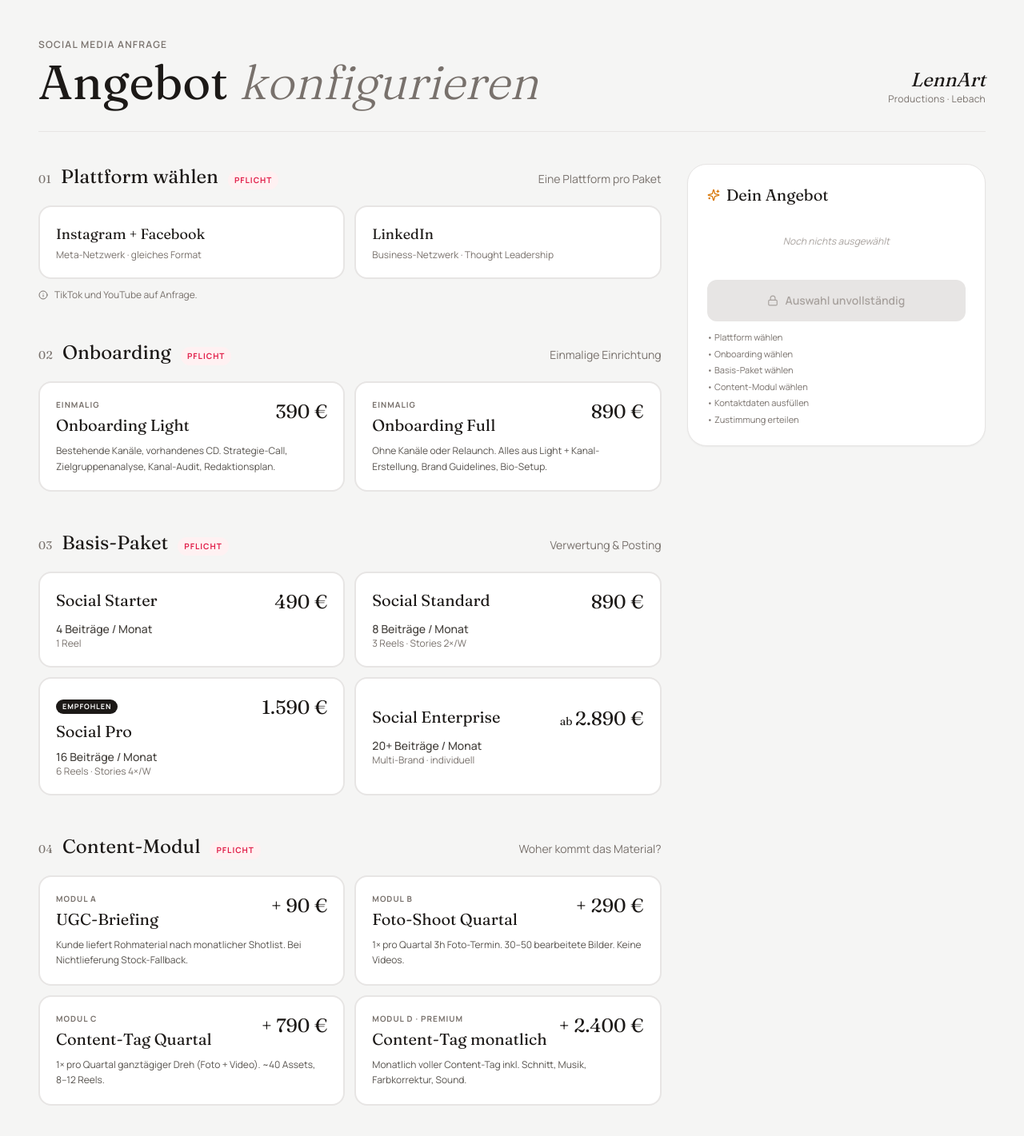
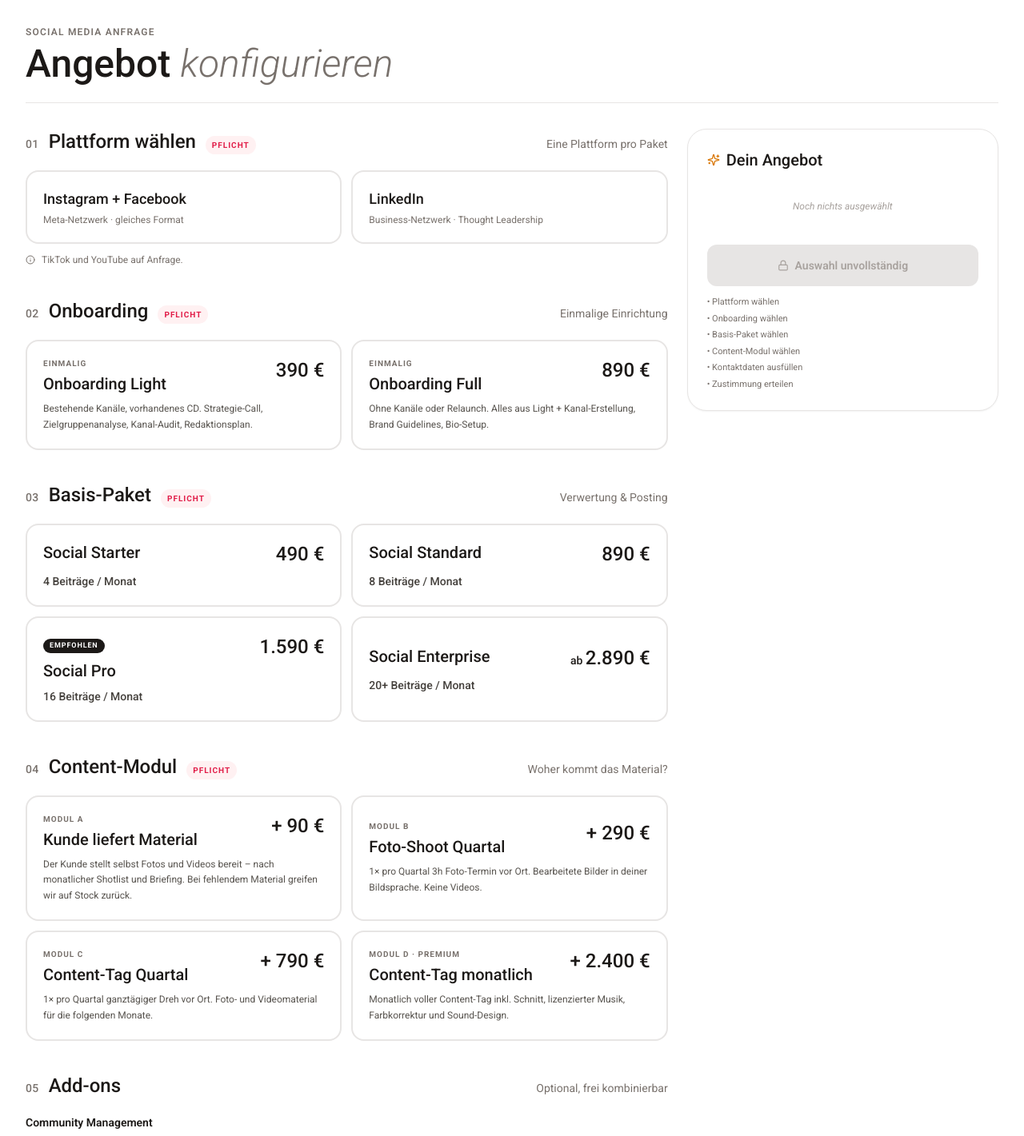
Before and after one commit to Lennartproductions/lennart-booking, a React (Vite) app: page / in a window 1280 px wide. Shown: the top 1421 px of the page at 80% size. Built offline with nearby package versions, Linux system fonts and the light colour scheme.

Commit message:
Update BookingFlow.jsx

```diff
--- a/src/BookingFlow.jsx
+++ b/src/BookingFlow.jsx
@@ -2,9 +2,9 @@ import React, { useState, useMemo, useEffect, useRef } from 'react';
 import { Check, ChevronRight, Info, Mail, Phone, User, Building2, MessageSquare, Sparkles, Lock, ArrowLeft, Loader2, AlertCircle } from 'lucide-react';
 
 const fontStyle = `
-  @import url('https://fonts.googleapis.com/css2?family=Fraunces:opsz,wght@9..144,300;9..144,400;9..144,500;9..144,600&family=Manrope:wght@300;400;500;600;700;800&display=swap');
-  .font-display { font-family: 'Fraunces', Georgia, serif; }
-  .font-body { font-family: 'Manrope', system-ui, sans-serif; }
+  @import url('https://fonts.googleapis.com/css2?family=Roboto:ital,wght@0,300;0,400;0,500;0,600;0,700;1,300;1,400&display=swap');
+  .font-display { font-family: 'Roboto', system-ui, sans-serif; font-weight: 500; }
+  .font-body { font-family: 'Roboto', system-ui, sans-serif; }
 `;
 
 const PRICES = {
@@ -24,7 +24,7 @@ const LABELS = {
   platform: { meta: 'Instagram + Facebook', linkedin: 'LinkedIn' },
   onboarding: { light: 'Onboarding Light', full: 'Onboarding Full' },
   package: { starter: 'Social Starter', standard: 'Social Standard', pro: 'Social Pro', enterprise: 'Social Enterprise' },
-  module: { A: 'Modul A · UGC-Briefing', B: 'Modul B · Foto-Shoot Quartal', C: 'Modul C · Content-Tag Quartal', D: 'Modul D · Content-Tag monatlich' },
+  module: { A: 'Modul A · Kunde liefert Material', B: 'Modul B · Foto-Shoot Quartal', C: 'Modul C · Content-Tag Quartal', D: 'Modul D · Content-Tag monatlich' },
   cm: { '4h': 'Community 4 h / Monat', '8h': 'Community 8 h / Monat', '15h': 'Community 15 h / Monat' },
 };
 
@@ -79,8 +79,8 @@ export default function BookingFlow() {
   const [submitting, setSubmitting] = useState(false);
   const [error, setError] = useState(null);
   const containerRef = useRef(null);
-const sidebarRef = useRef(null);
-const [sidebarOffset, setSidebarOffset] = useState(0);
+  const sidebarRef = useRef(null);
+  const [sidebarOffset, setSidebarOffset] = useState(0);
 
   // Höhen-Auto-Anpassung fürs iFrame
   useEffect(() => {
@@ -96,8 +96,8 @@ const [sidebarOffset, setSidebarOffset] = useState(0);
     return () => observer.disconnect();
   });
 
-// Sidebar folgt dem Scroll des Parent-Fensters (WordPress)
-useEffect(() => {
+  // Sidebar folgt dem Scroll des Parent-Fensters (WordPress) oder dem eigenen Scroll
+  useEffect(() => {
     const calculateOffset = (scrollY, iframeTop) => {
       if (!sidebarRef.current || !containerRef.current) return 0;
       const sidebarHeight = sidebarRef.current.offsetHeight;
@@ -109,22 +109,19 @@ useEffect(() => {
 
       if (relativeScroll > sidebarInitialTop) {
         const maxOffset = containerHeight - sidebarHeight - sidebarInitialTop - 100;
-        offset = Math.min(relativeScroll - sidebarInitialTop, maxOffset);
+        offset = Math.min(relativeScroll - sidebarInitialTop + 3, maxOffset);
       }
 
       return window.innerWidth >= 1024 ? offset : 0;
     };
 
-    // Fall 1: Im iFrame – hört auf Parent-Scroll-Nachrichten
     const handleParentScroll = (event) => {
       if (event.data && event.data.type === 'parent-scroll') {
         setSidebarOffset(calculateOffset(event.data.scrollY, event.data.iframeTop));
       }
     };
 
-    // Fall 2: Direkter Aufruf (kein iFrame) – hört auf eigenen Window-Scroll
     const handleOwnScroll = () => {
-      // Nur aktivieren, wenn wir NICHT in einem iFrame sind
       if (window.self === window.top) {
         setSidebarOffset(calculateOffset(window.scrollY, 0));
       }
@@ -132,8 +129,6 @@ useEffect(() => {
 
     window.addEventListener('message', handleParentScroll);
     window.addEventListener('scroll', handleOwnScroll, { passive: true });
-
-    // Initial ausführen
     handleOwnScroll();
 
     return () => {
@@ -206,9 +201,9 @@ useEffect(() => {
 
   if (submitted) {
     return (
-      <div ref={containerRef} className="font-body bg-stone-100 p-6 lg:p-12">
+      <div ref={containerRef} className="font-body bg-white p-4 lg:p-8">
         <style>{fontStyle}</style>
-        <div className="max-w-3xl mx-auto bg-white rounded-3xl p-10 lg:p-16 shadow-sm">
+        <div className="max-w-3xl mx-auto bg-white rounded-3xl p-8 lg:p-12 shadow-sm border border-stone-100">
           <div className="w-16 h-16 rounded-full bg-emerald-100 flex items-center justify-center mb-6">
             <Check size={32} className="text-emerald-700" strokeWidth={2.5} />
           </div>
@@ -238,23 +233,19 @@ useEffect(() => {
   }
 
   return (
-    <div ref={containerRef} className="font-body bg-stone-100">
+    <div ref={containerRef} className="font-body bg-white">
       <style>{fontStyle}</style>
-      <div className="max-w-7xl mx-auto p-6 lg:p-12">
+      <div className="max-w-7xl mx-auto p-4 lg:p-8">
 
-        <header className="mb-10 pb-8 border-b border-stone-200 flex items-end justify-between flex-wrap gap-4">
+        <header className="mb-8 pb-6 border-b border-stone-200">
           <div>
             <div className="text-xs tracking-widest text-stone-500 uppercase font-semibold mb-2">Social Media Anfrage</div>
-            <h1 className="font-display text-4xl lg:text-6xl text-stone-900 leading-none">Angebot <em className="italic font-light text-stone-500">konfigurieren</em></h1>
-          </div>
-          <div className="text-right">
-            <div className="font-display italic text-2xl text-stone-900">LennArt</div>
-            <div className="text-xs text-stone-500 tracking-wide">Productions · Lebach</div>
+            <h1 className="font-display text-4xl lg:text-5xl text-stone-900 leading-none">Angebot <em className="italic font-light text-stone-500">konfigurieren</em></h1>
           </div>
         </header>
 
-        <div className="grid lg:grid-cols-3 gap-8">
-          <div className="lg:col-span-2 space-y-12">
+        <div className="grid lg:grid-cols-3 gap-6">
+          <div className="lg:col-span-2 space-y-10">
 
             <section>
               <SectionHeader num="01" title="Plattform wählen" required subtitle="Eine Plattform pro Paket" />
@@ -301,10 +292,10 @@ useEffect(() => {
               <SectionHeader num="03" title="Basis-Paket" required subtitle="Verwertung & Posting" />
               <div className="grid md:grid-cols-2 gap-3">
                 {[
-                  { id: 'starter', name: 'Social Starter', posts: '4 Beiträge / Monat', reels: '1 Reel', price: 490, accent: 'starter' },
-                  { id: 'standard', name: 'Social Standard', posts: '8 Beiträge / Monat', reels: '3 Reels · Stories 2×/W', price: 890, accent: 'standard' },
-                  { id: 'pro', name: 'Social Pro', posts: '16 Beiträge / Monat', reels: '6 Reels · Stories 4×/W', price: 1590, accent: 'pro', badge: 'Empfohlen' },
-                  { id: 'enterprise', name: 'Social Enterprise', posts: '20+ Beiträge / Monat', reels: 'Multi-Brand · individuell', price: 2890, prefix: 'ab', accent: 'enterprise' },
+                  { id: 'starter', name: 'Social Starter', posts: '4 Beiträge / Monat', price: 490, accent: 'starter' },
+                  { id: 'standard', name: 'Social Standard', posts: '8 Beiträge / Monat', price: 890, accent: 'standard' },
+                  { id: 'pro', name: 'Social Pro', posts: '16 Beiträge / Monat', price: 1590, accent: 'pro', badge: 'Empfohlen' },
+                  { id: 'enterprise', name: 'Social Enterprise', posts: '20+ Beiträge / Monat', price: 2890, prefix: 'ab', accent: 'enterprise' },
                 ].map(p => (
                   <SelectCard key={p.id} selected={pkg === p.id} onClick={() => setPkg(p.id)} accent={p.accent}>
                     <div className="flex items-start justify-between mb-2">
@@ -317,7 +308,6 @@ useEffect(() => {
                       </div>
                     </div>
                     <div className="text-sm text-stone-700 font-medium">{p.posts}</div>
-                    <div className="text-xs text-stone-500">{p.reels}</div>
                   </SelectCard>
                 ))}
               </div>
@@ -327,10 +317,10 @@ useEffect(() => {
               <SectionHeader num="04" title="Content-Modul" required subtitle="Woher kommt das Material?" />
               <div className="grid md:grid-cols-2 gap-3">
                 {[
-                  { id: 'A', name: 'UGC-Briefing', desc: 'Kunde liefert Rohmaterial nach monatlicher Shotlist. Bei Nichtlieferung Stock-Fallback.', price: 90, accent: 'modA' },
-                  { id: 'B', name: 'Foto-Shoot Quartal', desc: '1× pro Quartal 3h Foto-Termin. 30–50 bearbeitete Bilder. Keine Videos.', price: 290, accent: 'modB' },
-                  { id: 'C', name: 'Content-Tag Quartal', desc: '1× pro Quartal ganztägiger Dreh (Foto + Video). ~40 Assets, 8–12 Reels.', price: 790, accent: 'modC' },
-                  { id: 'D', name: 'Content-Tag monatlich', desc: 'Monatlich voller Content-Tag inkl. Schnitt, Musik, Farbkorrektur, Sound.', price: 2400, accent: 'modD', premium: true },
+                  { id: 'A', name: 'Kunde liefert Material', desc: 'Der Kunde stellt selbst Fotos und Videos bereit – nach monatlicher Shotlist und Briefing. Bei fehlendem Material greifen wir auf Stock zurück.', price: 90, accent: 'modA' },
+                  { id: 'B', name: 'Foto-Shoot Quartal', desc: '1× pro Quartal 3h Foto-Termin vor Ort. Bearbeitete Bilder in deiner Bildsprache. Keine Videos.', price: 290, accent: 'modB' },
+                  { id: 'C', name: 'Content-Tag Quartal', desc: '1× pro Quartal ganztägiger Dreh vor Ort. Foto- und Videomaterial für die folgenden Monate.', price: 790, accent: 'modC' },
+                  { id: 'D', name: 'Content-Tag monatlich', desc: 'Monatlich voller Content-Tag inkl. Schnitt, lizenzierter Musik, Farbkorrektur und Sound-Design.', price: 2400, accent: 'modD', premium: true },
                 ].map(m => (
                   <SelectCard key={m.id} selected={mod === m.id} onClick={() => setMod(m.id)} accent={m.accent}>
                     <div className="flex items-start justify-between mb-2">
@@ -388,7 +378,7 @@ useEffect(() => {
                 <div className="p-5 rounded-2xl border-2 border-dashed border-stone-300 bg-stone-50">
                   <div className="text-[10px] tracking-widest uppercase font-bold text-stone-500 mb-2">Auf Anfrage</div>
                   <div className="font-display text-lg text-stone-700 mb-2">Einzelposten</div>
-                  <div className="text-xs text-stone-600 leading-relaxed">Zusatz-Reel (140 €), Spontan-Dreh (ab 390 €), Workshop-Tag (890 €) ad-hoc dazubuchbar.</div>
+                  <div className="text-xs text-stone-600 leading-relaxed">Zusatz-Reel (140 €), Spontan-Dreh (ab 390 €), Workshop-Tag (890 €).</div>
                 </div>
               </div>
             </section>
@@ -498,7 +488,7 @@ useEffect(() => {
           </aside>
         </div>
 
-        <footer className="mt-16 pt-8 border-t border-stone-200 text-xs text-stone-500 flex justify-between flex-wrap gap-2">
+        <footer className="mt-12 pt-6 border-t border-stone-200 text-xs text-stone-500 flex justify-between flex-wrap gap-2">
           <span className="font-display italic text-base text-stone-700">LennArt Productions</span>
           <span>Konfigurator 2026</span>
         </footer>
```
